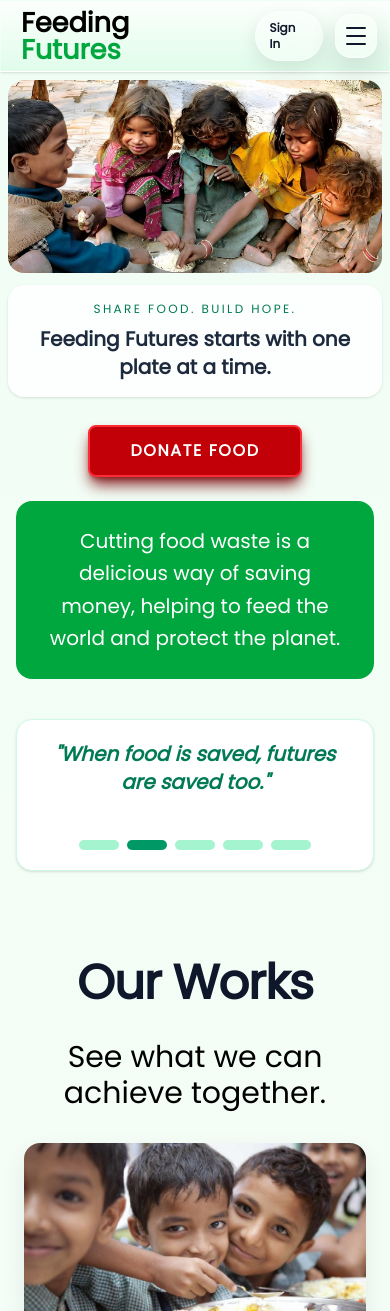
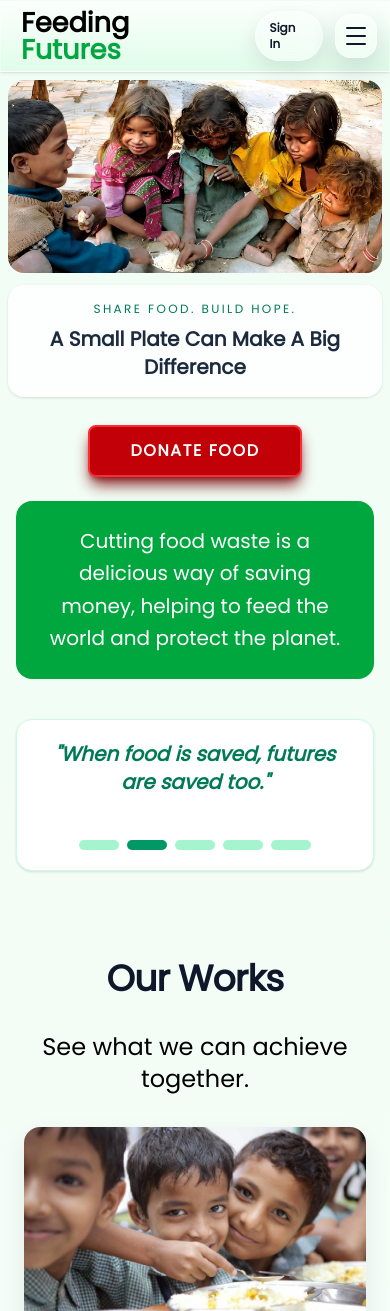
Before and after one commit to namanmahajan2020/Feeding-Futures, a React (Vite) app in the folder Feeding-Futures/user/: page / in a window 390 px wide. Shown: the top 1311 px of the page. Built offline with nearby package versions, Linux system fonts and the light colour scheme.

Commit message:
swipe effect for quotes in the home page

```diff
--- a/Feeding-Futures/user/src/pages/Home.jsx
+++ b/Feeding-Futures/user/src/pages/Home.jsx
@@ -69,11 +69,11 @@ const Home = () => {
           style={{ backgroundImage: "url('img/coverimage.jpeg')" }}
         >
           <div className="mx-6 mt-12 w-full max-w-2xl rounded-3xl border border-white/40 bg-white/15 px-8 py-5 text-center text-white shadow-[0_24px_60px_rgba(15,23,42,0.26)] backdrop-blur-md lg:mt-20 lg:max-w-3xl">
-            <p className="text-xs uppercase tracking-[0.26em] text-white/90 lg:text-sm">
+            <p className="text-xs uppercase tracking-[0.26em] text-green-300/95 lg:text-sm">
               Share Food. Build Hope.
             </p>
-            <h1 className="mt-3 text-3xl font-extrabold leading-tight lg:text-4xl">
-              Feeding Futures starts with one plate at a time.
+            <h1 className="mt-3 text-3xl font-extrabold leading-tight   lg:text-4xl">
+              A Small Plate Can Make A Big Difference
             </h1>
             <p className="mt-3 text-base text-white/90 lg:text-lg">
               We connect extra food to people who need it, quickly and respectfully.
@@ -91,7 +91,7 @@ const Home = () => {
               Share Food. Build Hope.
             </p>
             <p className="mt-2 text-xl font-bold text-slate-800">
-              Feeding Futures starts with one plate at a time.
+              A Small Plate Can Make A Big Difference
             </p>
           </div>
         </div>
@@ -173,10 +173,10 @@ const Home = () => {
 
       {/* Our Works */}
       <div className="p-6 max-w-6xl mx-auto mt-16 sm:mt-20 md:mt-24">
-        <p className="text-5xl text-center font-black tracking-[-0.02em] text-slate-900">
+        <p className="text-4xl text-center font-black tracking-[-0.02em] text-slate-900 sm:text-5xl">
           Our Works
         </p>
-        <p className="text-center text-3xl mt-8 mb-8 font-medium sm:text-3xl sm:font-medium sm:text-slate-600 sm:max-w-3xl sm:mx-auto sm:leading-snug">
+        <p className="text-center text-2xl mt-8 mb-8 font-medium sm:text-3xl sm:font-medium sm:text-slate-600 sm:max-w-3xl sm:mx-auto sm:leading-snug">
           See what we can achieve together.
         </p>
         <div className="grid grid-cols-1 sm:grid-cols-3 gap-6 sm:gap-8">
```
